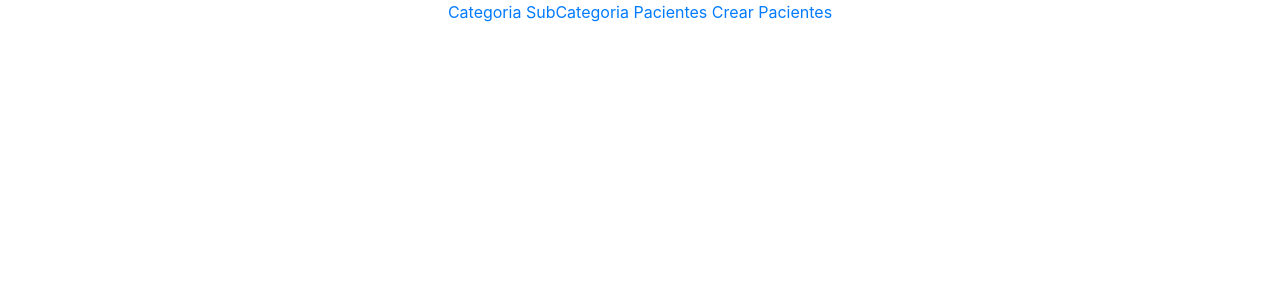
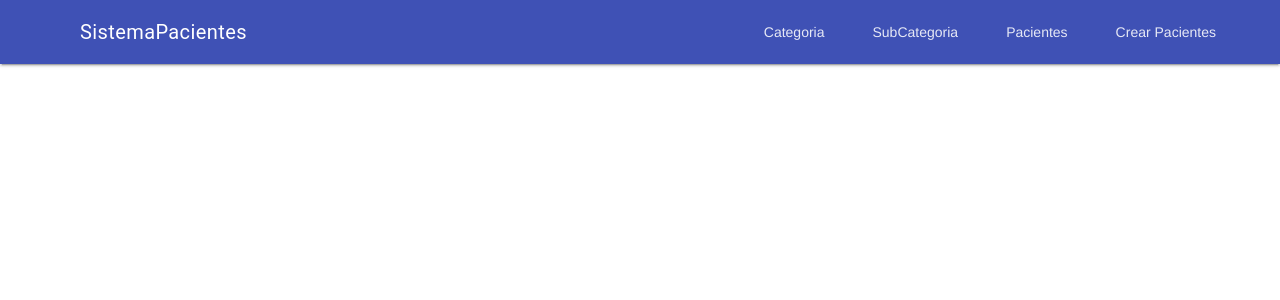
Before and after one commit to Joel132/TP-Frontend, an Angular app: page / in a window 1280 px wide. Shown: the top 300 px of the page. Built offline with nearby package versions, Linux system fonts and the light colour scheme.

Commit message:
Actualizado

```diff
--- a/src/app/menu/menu.component.html
+++ b/src/app/menu/menu.component.html
@@ -1,10 +1,26 @@
-<a [routerLink]="['/categoria']">
-Categoria</a>
-<a [routerLink]="['/subcategoria']">
-    SubCategoria</a>
-<a [routerLink]="['/listar']">
-    Pacientes
-</a>
-<a [routerLink]="['/pacientes/crear']">
-    Crear Pacientes
-</a>
+<div class="mdl-layout mdl-js-layout mdl-layout--fixed-header">
+    <header class="mdl-layout__header">
+      <div class="mdl-layout__header-row">
+        <span class="mdl-layout-title">SistemaPacientes</span>
+        <div class="mdl-layout-spacer"></div>
+        <nav class="mdl-navigation mdl-layout--large-screen-only">
+          <a class="mdl-navigation__link" [routerLink]="['/categoria']">Categoria</a>
+          <a class="mdl-navigation__link" [routerLink]="['/subcategoria']">SubCategoria</a>
+          <a class="mdl-navigation__link" [routerLink]="['/listar']">Pacientes</a>
+          <a class="mdl-navigation__link" [routerLink]="['/pacientes/crear']">Crear Pacientes</a>
+        </nav>
+      </div>
+    </header>
+    <div class="mdl-layout__drawer">
+      <span class="mdl-layout-title">Lista</span>
+      <nav class="mdl-navigation">
+        <a class="mdl-navigation__link" [routerLink]="['/categoria']">Categoria</a>
+        <a class="mdl-navigation__link" [routerLink]="['/subcategoria']">SubCategoria</a>
+        <a class="mdl-navigation__link" [routerLink]="['/pacientes/crear']">Pacientes</a>
+        <a class="mdl-navigation__link" [routerLink]="['/pacientes/crear']">Crear Pacientes</a>
+      </nav>
+    </div>
+    <main class="mdl-layout__content">
+      <div class="page-content"><!-- Your content goes here --></div>
+    </main>
+</div>
--- a/src/index.html
+++ b/src/index.html
@@ -9,6 +9,9 @@
   <link rel="icon" type="image/x-icon" href="favicon.ico">
   <link rel="stylesheet" href="https://stackpath.bootstrapcdn.com/bootstrap/4.3.1/css/bootstrap.min.css"
     integrity="sha384-ggOyR0iXCbMQv3Xipma34MD+dH/1fQ784/j6cY/iJTQUOhcWr7x9JvoRxT2MZw1T" crossorigin="anonymous">
+  <link rel="stylesheet" href="https://fonts.googleapis.com/icon?family=Material+Icons">
+  <link rel="stylesheet" href="https://code.getmdl.io/1.3.0/material.indigo-pink.min.css">
+  <script defer src="https://code.getmdl.io/1.3.0/material.min.js"></script>
 </head>
 <body>
   <app-root></app-root>
```
